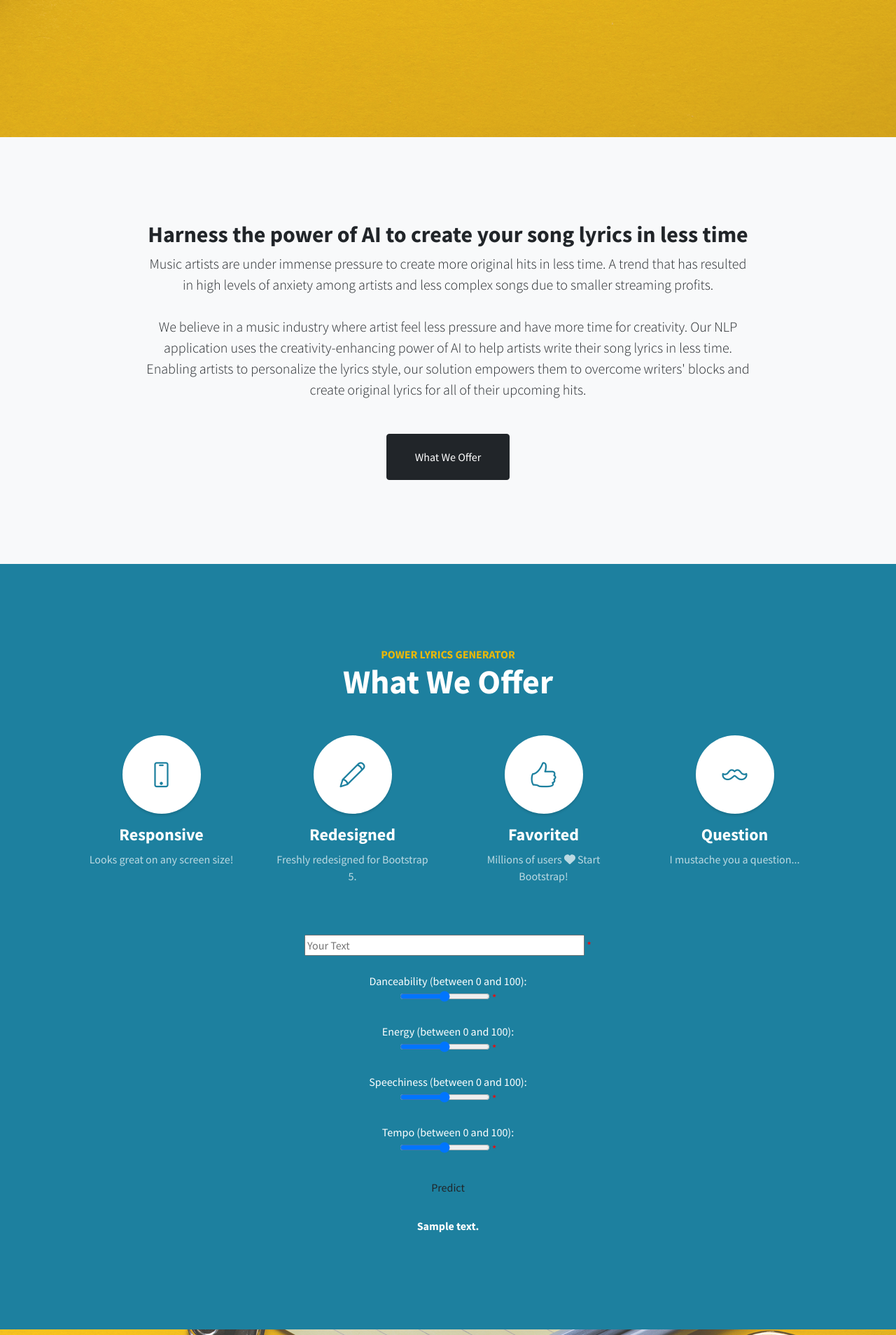
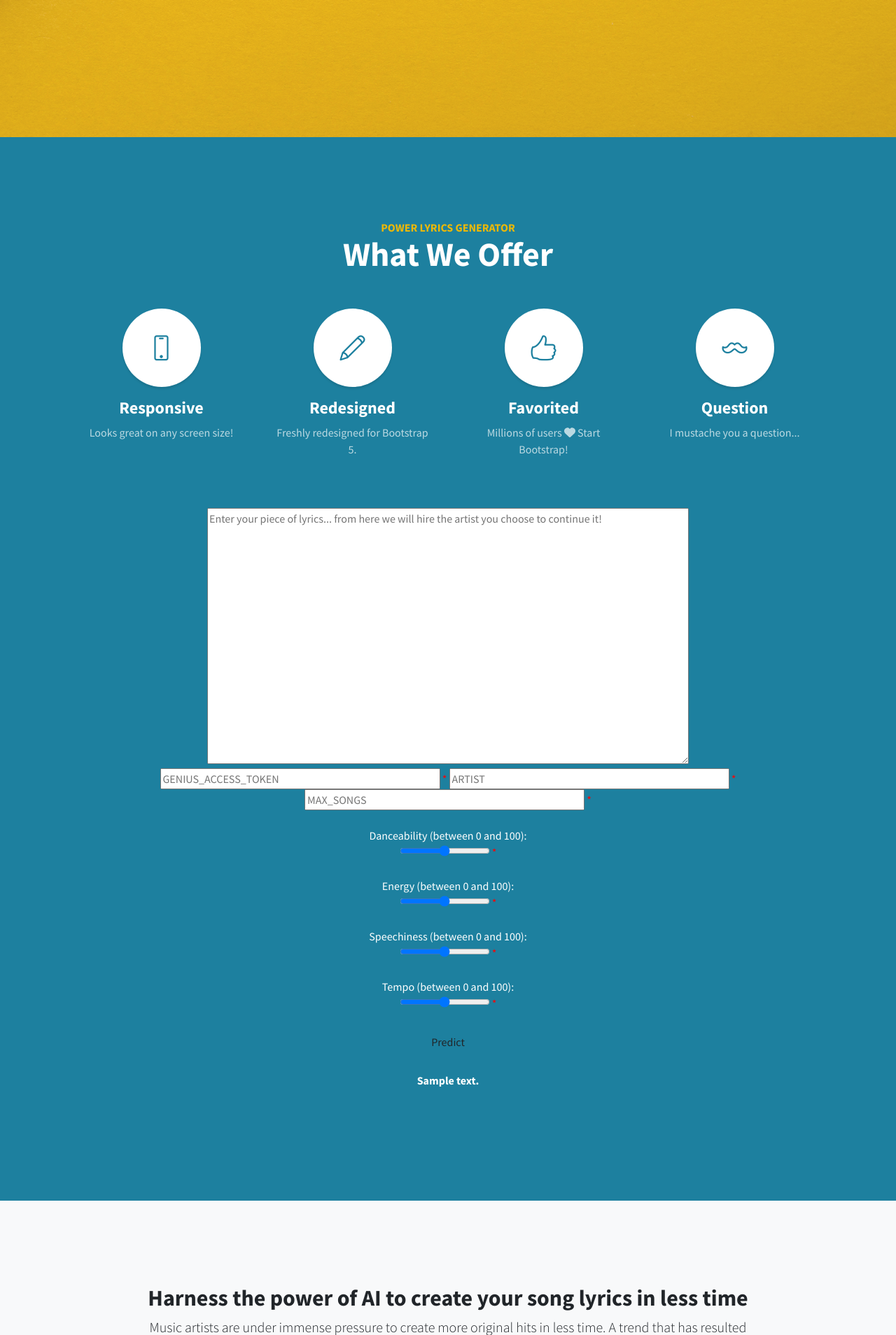
Before and after one commit to miguelfrutos/Songwriter, a Flask app: template templates/index.html in a window 1280 px wide. Shown: the part 604-2512 px from the top of the page at 70% size. Run offline with Flask 2, Linux system fonts and the light colour scheme; the template is opened without the code that fills it: most values are stand-ins (such as "Sample title", 1, 10 or a date in 2020); some libraries are stand-ins or nearby versions.

Commit message:
Update index.html

```diff
--- a/templates/index.html
+++ b/templates/index.html
@@ -38,27 +38,6 @@
                 <a class="btn btn-primary btn-xl" href="#about">Find Out More</a>
             </div>
         </header>
-        <!-- About-->
-        <section class="content-section bg-light" id="about">
-            <div class="container px-4 px-lg-5 text-center">
-                <div class="row gx-4 gx-lg-5 justify-content-center">
-                    <div class="col-lg-10">
-                        <h2>Harness the power of AI to create your song lyrics in less time</h2>
-                        <p class="lead mb-5">
-                            Music artists are under immense pressure to create more original hits in less time.
-                            A trend that has resulted in high levels
-                            of anxiety among artists and less complex songs due to smaller streaming profits. <br>
-                            <br>
-                            We believe in a music industry where artist feel less pressure and have more time for creativity. Our NLP
-                            application uses the creativity-enhancing power of AI to help artists write their song lyrics in less time.
-                            Enabling artists to personalize the lyrics style, our solution empowers them to overcome writers' blocks and create
-                            original lyrics for all of their upcoming hits.
-                        </p>
-                        <a class="btn btn-dark btn-xl" href="#services">What We Offer</a>
-                    </div>
-                </div>
-            </div>
-        </section>
         <!-- Services-->
         <section class="content-section bg-primary text-white text-center" id="services">
             <div class="container px-4 px-lg-5">
@@ -96,7 +75,10 @@
                 <!---Initialize form structure and inputs, set method to "POST"--->
                 <div class = "input_variables">
                     <form action = "{{url_for('predict')}}" method = "post" class = "info">
-                        <input style="width:400px" type="text" id="StartText" name="Text" placeholder="Your Text" required="required"/><span style="color:red"> * </span>
+                        <textarea class='message-box' name="message" rows="15" cols="80" placeholder="Enter your piece of lyrics... from here we will hire the artist you choose to continue it!"></textarea><br/>
+                        <input style="width:400px" type="text" id="GENIUS_ACCESS_TOKEN" name="GENIUS_ACCESS_TOKEN" placeholder="GENIUS_ACCESS_TOKEN" required="required"/><span style="color:red"> * </span>
+                        <input style="width:400px" type="text" id="ARTIST" name="ARTIST" placeholder="ARTIST" required="required"/><span style="color:red"> * </span>
+                        <input style="width:400px" type="text" id="MAX_SONGS" maxlength="2" name="MAX_SONGS" placeholder="MAX_SONGS" required="required"/><span style="color:red"> * </span>
                         <br>
                         <br>
                         <label for="danceability">Danceability (between 0 and 100):</label>
@@ -120,15 +102,39 @@
                         <br>
                         <br>
                         <button type="submit" class="btn">Predict</button>
+
                     </form>
                 </div>
                 <br>
                 <!---Set placeholder for prediction output--->
                 <div class ="pred">
-                    <p class = "result"><b>{{ prediction_text }}</b></p>
+                    <p class = "result" style="white-space: pre-wrap"><b>{{ prediction_text }}</b>
+                    </p>
                 </div>
             </div>
         </section>
+        <!-- About-->
+        <section class="content-section bg-light" id="about">
+            <div class="container px-4 px-lg-5 text-center">
+                <div class="row gx-4 gx-lg-5 justify-content-center">
+                    <div class="col-lg-10">
+                        <h2>Harness the power of AI to create your song lyrics in less time</h2>
+                        <p class="lead mb-5">
+                            Music artists are under immense pressure to create more original hits in less time.
+                            A trend that has resulted in high levels
+                            of anxiety among artists and less complex songs due to smaller streaming profits. <br>
+                            <br>
+                            We believe in a music industry where artist feel less pressure and have more time for creativity. Our NLP
+                            application uses the creativity-enhancing power of AI to help artists write their song lyrics in less time.
+                            Enabling artists to personalize the lyrics style, our solution empowers them to overcome writers' blocks and create
+                            original lyrics for all of their upcoming hits.
+                        </p>
+                        <a class="btn btn-dark btn-xl" href="#services">What We Offer</a>
+                    </div>
+                </div>
+            </div>
+        </section>
+
         <!-- Callout-->
         <section class="callout">
             <div class="container px-4 px-lg-5 text-center">
@@ -248,7 +254,7 @@
                         <a class="social-link rounded-circle text-white" href="https://github.com/miguelfrutos/Songwriter"><i class="icon-social-github"></i></a>
                     </li>
                 </ul>
-                <p class="text-muted small mb-0">Copyright &copy; Power Lyrics | Team Power Rangers | IE GMBD | 2022</p>
+                <p class="text-muted small mb-0"> Made with ❤️ by Team Power Rangers | IE GMBD | 2022</p>
             </div>
         </footer>
         <!-- Scroll to Top Button-->
```
